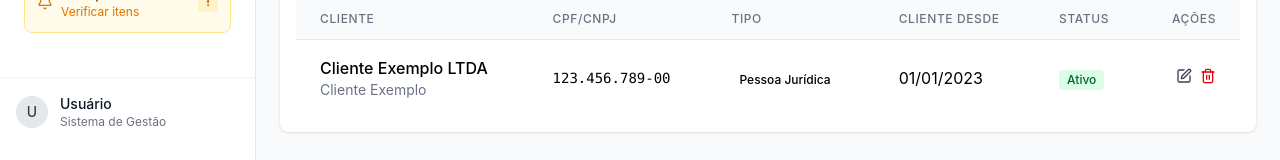
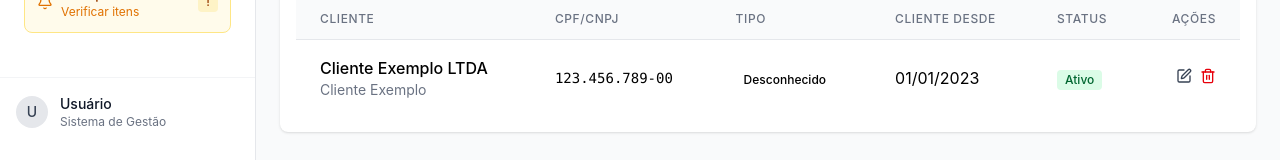
Before and after one commit to codebyjv/NewWLProject, a React (Vite) app: page /cadastros in a window 1280 px wide. Shown: the part 418-578 px from the top of the page. Built offline with nearby package versions, Linux system fonts and the light colour scheme.

Commit message:
feat: atualizar tipos de contribuinte para códigos numéricos e refatorar componentes relacionados

```diff
--- a/src/components/cadastros/CustomerDetails.tsx
+++ b/src/components/cadastros/CustomerDetails.tsx
@@ -23,10 +23,9 @@ import { Customer } from "@/types/customers";
 import { toEditCustomer } from "@/utils/routes";
 
 const tipoContribuinteLabels = {
-  pessoa_fisica: "Pessoa Física",
-  pessoa_juridica: "Pessoa Jurídica",
-  mei: "MEI",
-  simples_nacional: "Simples Nacional"
+  "1": "Contribuinte",
+  "2": "Isento de IE",
+  "9": "Não Contribuinte",
 };
 
 interface CustomerDetailsProps {
--- a/src/components/cadastros/CustomerFilters.tsx
+++ b/src/components/cadastros/CustomerFilters.tsx
@@ -38,10 +38,9 @@ export default function CustomerFilters({ filters, onFilterChange }: CustomerFil
               </SelectTrigger>
               <SelectContent>
                 <SelectItem value="all">Todos</SelectItem>
-                <SelectItem value="pessoa_fisica">Pessoa Física</SelectItem>
-                <SelectItem value="pessoa_juridica">Pessoa Jurídica</SelectItem>
-                <SelectItem value="mei">MEI</SelectItem>
-                <SelectItem value="simples_nacional">Simples Nacional</SelectItem>
+                <SelectItem value="1">Contribuinte</SelectItem>
+                <SelectItem value="2">Contribuinte Isente</SelectItem>
+                <SelectItem value="mei">Não Contribuinte</SelectItem>
               </SelectContent>
             </Select>
           </div>
--- a/src/components/cadastros/CustomerForm.tsx
+++ b/src/components/cadastros/CustomerForm.tsx
@@ -28,7 +28,7 @@ export default function CustomerForm({ customer, onSave, onCancel, isSaving }: C
     cpf_cnpj: customer?.cpf_cnpj || "",
     razao_social: customer?.razao_social || "",
     nome_fantasia: customer?.nome_fantasia || "",
-    tipo_contribuinte: customer?.tipo_contribuinte || "pessoa_fisica",
+    tipo_contribuinte: customer?.tipo_contribuinte || "1",
     ie_rg: customer?.ie_rg || "",
     cliente_desde: customer?.cliente_desde || new Date().toISOString().split('T')[0],
     endereco: {
@@ -55,6 +55,8 @@ export default function CustomerForm({ customer, onSave, onCancel, isSaving }: C
           const endereco = est;
 
           const inscricao_estadual = est.inscricoes_estaduais?.find((ie: any) => ie.ativo)?.inscricao_estadual ?? "";
+          const possuiIE = inscricao_estadual !== "";
+          const contribuinte = possuiIE ? "1" : "9"; // se não tiver IE, assume não contribuinte (9)
 
           setFormData((prev) => ({
             ...prev,
@@ -156,6 +158,11 @@ export default function CustomerForm({ customer, onSave, onCancel, isSaving }: C
       isValid = false;
     }
 
+    if (!formData.tipo_contribuinte.trim()) {
+      newErrors.tipo_contribuinte = "Tipo de Contribuinte é obrigatório.";
+      isValid = false;
+    }
+
     if (!formData.razao_social.trim()) {
       newErrors.razao_social = "Razão Social é obrigatória.";
       isValid = false;
@@ -208,17 +215,24 @@ export default function CustomerForm({ customer, onSave, onCancel, isSaving }: C
 
           <div>
             <Label htmlFor="tipo_contribuinte">Tipo de Contribuinte *</Label>
-            <Select value={formData.tipo_contribuinte} onValueChange={(value) => handleInputChange('tipo_contribuinte', value)}>
+            <Select
+              value={formData.tipo_contribuinte}
+              onValueChange={(value) =>
+                handleInputChange('tipo_contribuinte', value)
+              }
+            >
               <SelectTrigger>
-                <SelectValue />
+                <SelectValue placeholder="Selecione o tipo de contribuinte" />
               </SelectTrigger>
               <SelectContent>
-                <SelectItem value="pessoa_fisica">Pessoa Física</SelectItem>
-                <SelectItem value="pessoa_juridica">Pessoa Jurídica</SelectItem>
-                <SelectItem value="mei">MEI</SelectItem>
-                <SelectItem value="simples_nacional">Simples Nacional</SelectItem>
+                <SelectItem value="1">Contribuinte ICMS</SelectItem>
+                <SelectItem value="2">Isento de IE</SelectItem>
+                <SelectItem value="9">Não Contribuinte</SelectItem>
               </SelectContent>
             </Select>
+            {errors.tipo_contribuinte && (
+              <p className="text-red-500 text-sm">{errors.tipo_contribuinte}</p>
+            )}
           </div>
 
           <div>
--- a/src/components/cadastros/CustomerTable.tsx
+++ b/src/components/cadastros/CustomerTable.tsx
@@ -15,10 +15,9 @@ import { useNavigate } from "react-router-dom";
 import { toEditCustomer } from "@/utils/routes";
 
 const tipoContribuinteLabels = {
-  pessoa_fisica: "Pessoa Física",
-  pessoa_juridica: "Pessoa Jurídica",
-  mei: "MEI",
-  simples_nacional: "Simples Nacional"
+  "1": "Contribuinte",
+  "2": "Isento de IE",
+  "9": "Não Contribuinte",
 };
 
 export default function CustomerTable({ customers, isLoading, onSelectCustomer, selectedCustomer, setCustomerToDelete }: CustomerTableProps) {
--- a/src/types/customers.ts
+++ b/src/types/customers.ts
@@ -43,7 +43,7 @@ export interface Customer {
   cpf_cnpj: string;
   razao_social: string;
   nome_fantasia: string;
-  tipo_contribuinte: "pessoa_fisica" | "pessoa_juridica" | "mei" | "simples_nacional";
+  tipo_contribuinte: "1" | "2" | "9";
   ie_rg: string;
   cliente_desde: string;
   endereco: Endereco;
@@ -73,7 +73,7 @@ export interface CustomerFormValues {
   cpf_cnpj: string;
   razao_social: string;
   nome_fantasia: string;
-  tipo_contribuinte: "pessoa_fisica" | "pessoa_juridica" | "mei" | "simples_nacional";
+  tipo_contribuinte: "1" | "2" | "9"; // 1=contribuinte, 2=isento, 9=não contribuinte
   ie_rg: string;
   cliente_desde: string;
   endereco: Endereco;
--- a/src/types/filters.ts
+++ b/src/types/filters.ts
@@ -1,6 +1,6 @@
 export interface Filters {
   search: string;
-  tipoContribuinte: 'all' | 'pessoa_fisica' | 'pessoa_juridica' | 'mei' | 'simples_nacional';
+  tipoContribuinte: 'all' | '1' | '2' | '9';
   isActive: 'all' | 'true' | 'false';
   status?: string;
   dateRange?: { start: string; end: string };
--- a/src/types/filtersProps.ts
+++ b/src/types/filtersProps.ts
@@ -3,7 +3,7 @@ import { Filters } from "@/types/filters";
 export interface CustomerFiltersProps {
   filters: Filters;
   search: string;
-  tipoContribuinte: "all" | "pessoa_fisica" | "pessoa_juridica" | "mei" | "simples_nacional" | undefined;
+  tipoContribuinte: "all" | "1" | "2" | "9" | undefined;
   isActive: string;
   onFilterChange: (newFilters: Partial<Filters>) => void;
 }
```
